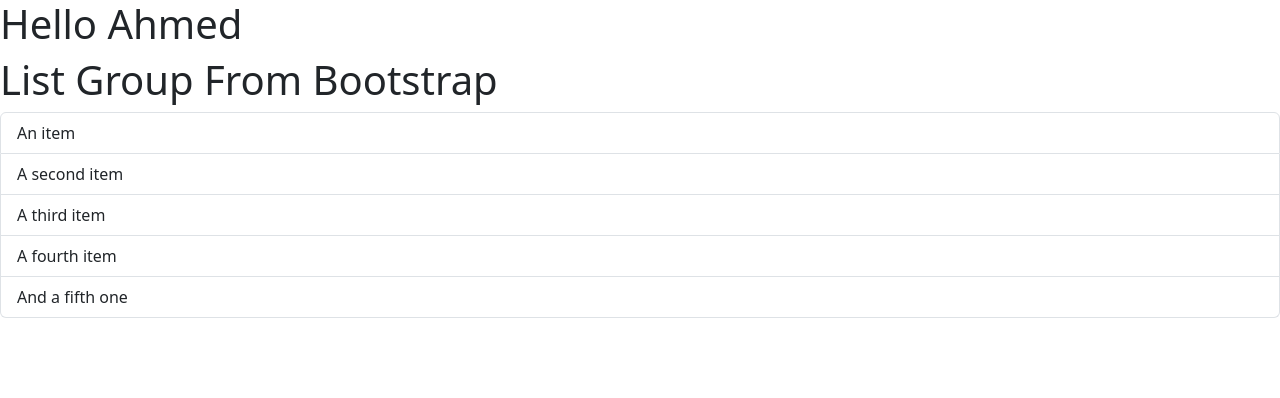
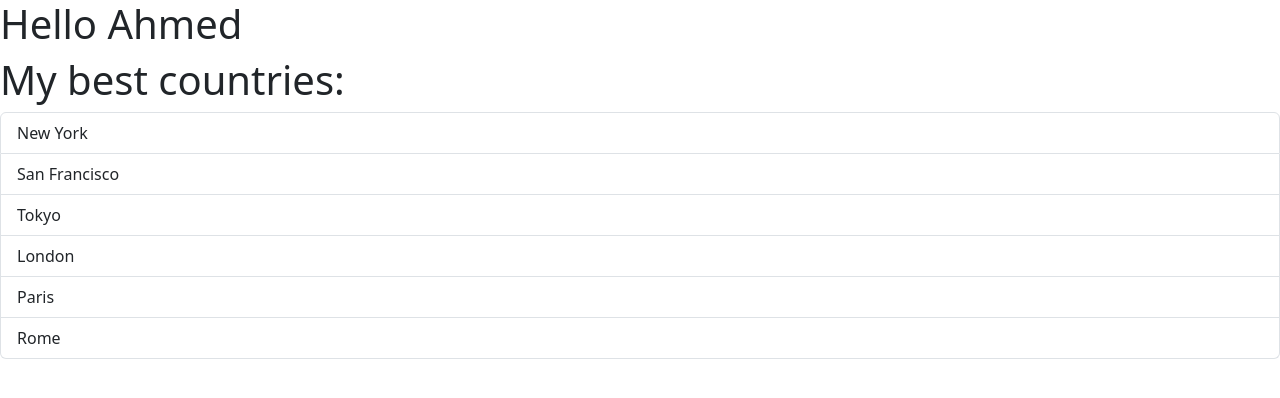
Before and after one commit to DevAhmedKhalil/mosh-react-app, a React (Vite) app: page / in a window 1280 px wide. Shown: the top 398 px of the page. Built offline with nearby package versions, Linux system fonts and the light colour scheme.

Commit message:
4- rendering lists

```diff
--- a/src/components/ListGroup.tsx
+++ b/src/components/ListGroup.tsx
@@ -1,17 +1,24 @@
-import { Fragment } from "react";
+function ListGroup() {
+  const cites = [
+    "New York",
+    "San Francisco",
+    "Tokyo",
+    "London",
+    "Paris",
+    "Rome",
+  ];
 
-function ListGroup() {
   return (
-    <Fragment>
-      <h1>List Group From Bootstrap</h1>
-      <ul className="list-group">
-        <li className="list-group-item">An item</li>
-        <li className="list-group-item">A second item</li>
-        <li className="list-group-item">A third item</li>
-        <li className="list-group-item">A fourth item</li>
-        <li className="list-group-item">And a fifth one</li>
+    <>
+      <h1>My best countries: </h1>
+      <ul className="list-group ">
+        {cites.map((city) => (
+          <li key={city} className="list-group-item">
+            {city}
+          </li>
+        ))}
       </ul>
-    </Fragment>
+    </>
   );
 }
 
```
